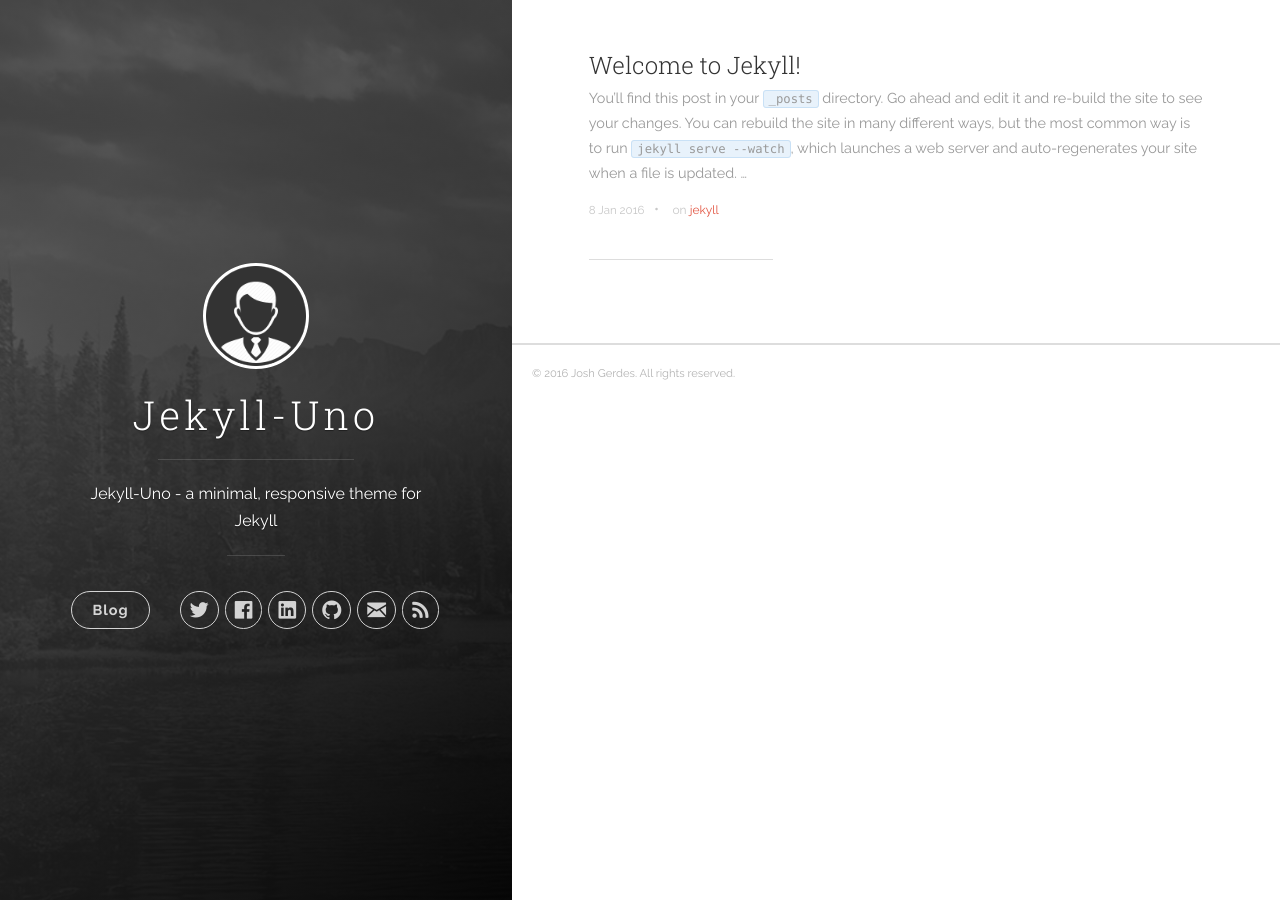
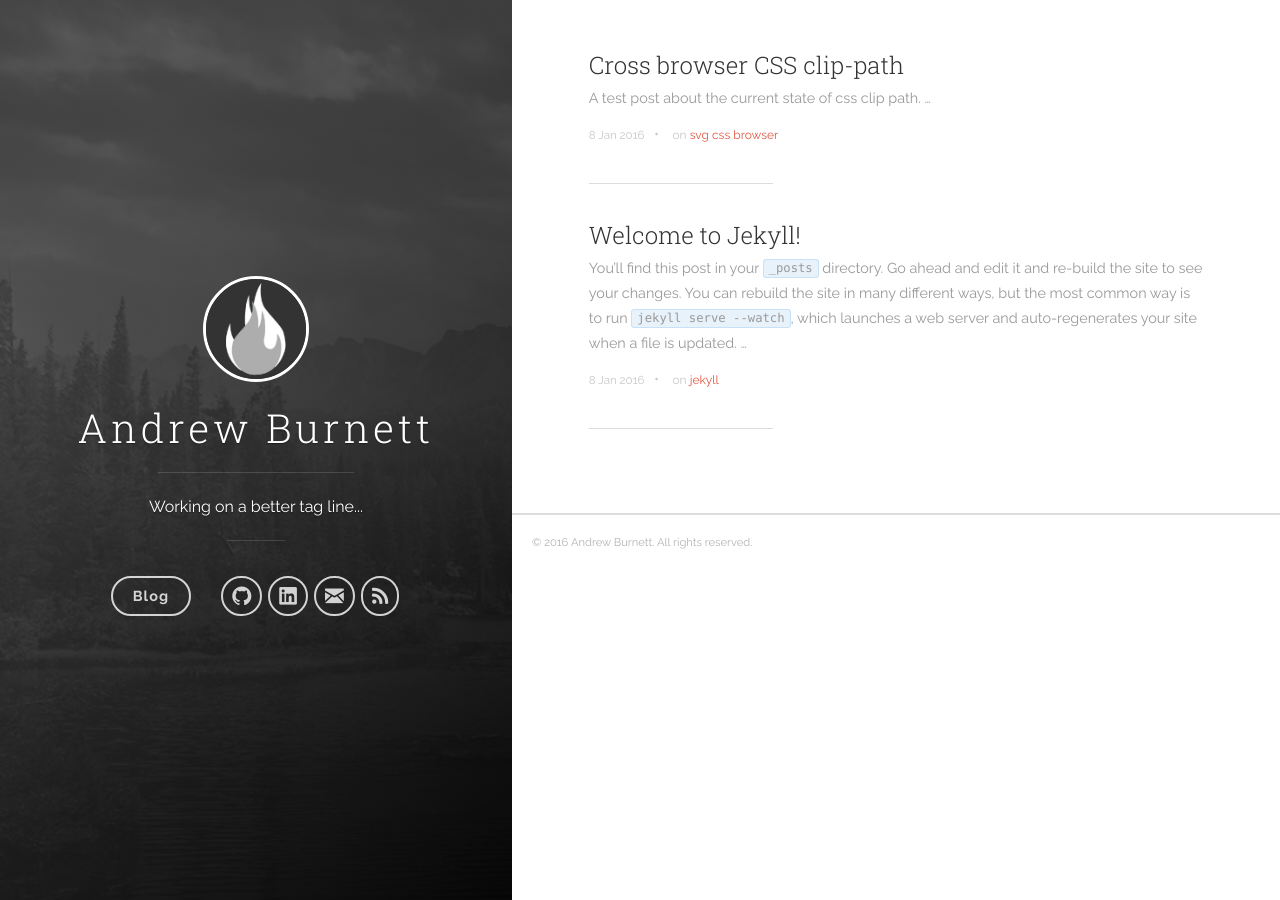
Before and after one commit to andburn/andburn.github.io, a Jekyll site: the page built from index.html, in a window 1280 px wide. Built offline with Jekyll 4.4.1, drawn with Linux system fonts in a browser that asks for light colours; nearby versions of some CDN libraries; the list of posts is cut into pages by our own code.

Commit message:
Tweak theme

````diff
--- a/_config.yml
+++ b/_config.yml
@@ -1,18 +1,18 @@
 # Site settings
-title: Jekyll-Uno
-description: 'Jekyll-Uno - a minimal, responsive theme for Jekyll'
+title: Andrew Burnett
+description: 'Working on a better tag line...'
 url: 'http://andburn.info'
-baseurl: ''
+baseurl: '/'
 # google_analytics: 'UA-XXXXXX-X'
 # disqus_shortname: 'your-disqus-name'
 
 author:
-  name: 'Josh Gerdes'
-  email: josh@joshgerdes.com
-  twitter_username: joshgerdes
-  facebook_username: joshgerdes
-  github_username:  joshgerdes
-  linkedin_username:  joshgerdes
+  name: 'Andrew Burnett'
+  email: andrew
+  twitter_username:
+  facebook_username:
+  github_username:  andburn
+  linkedin_username:  andburn
 
 defaults:
   -
--- a/_includes/header.html
+++ b/_includes/header.html
@@ -47,22 +47,22 @@
               </li>
             {% endif %}
 
+            {% if site.author.github_username %}
+              <!-- GitHub -->
+              <li class="navigation__item">
+                <a href="https://www.github.com/{{ site.author.github_username }}" title="{{ site.author.github_username }} on GitHub" target="_blank">
+                  <i class="icon icon-social-github"></i>
+                  <span class="label">GitHub</span>
+                </a>
+              </li>
+            {% endif %}
+
             {% if site.author.linkedin_username %}
               <!-- LinkedIn -->
               <li class="navigation__item">
                 <a href="https://www.linkedin.com/in/{{ site.author.linkedin_username }}" title="{{ site.author.linkedin_username }} on LinkedIn" target="_blank">
                   <i class="icon icon-social-linkedin"></i>
                   <span class="label">LinkedIn</span>
-                </a>
-              </li>
-            {% endif %}
-
-            {% if site.author.github_username %}
-              <!-- GitHub -->
-              <li class="navigation__item">
-                <a href="https://www.github.com/{{ site.author.github_username }}" title="{{ site.author.github_username }} on GitHub" target="_blank">
-                  <i class="icon icon-social-github"></i>
-                  <span class="label">GitHub</span>
                 </a>
               </li>
             {% endif %}
--- /dev/null
+++ b/_posts/2016-02-22-svg-clip-paths.markdown
@@ -0,0 +1,13 @@
+---
+title:  "Cross browser CSS clip-path"
+date:   2016-01-08 15:04:23
+categories: [frontend]
+tags: [svg, css, browser]
+---
+A test post about the current state of css clip path.
+
+``` css
+clip-path: /* things */;
+```
+
+More content to follow...
--- a/css/uno.css
+++ b/css/uno.css
@@ -1308,7 +1308,7 @@
 
 .btn, .navigation__item a {
 	padding: 10px 20px;
-	border: 1px solid #e25440;
+	border: 2px solid #e25440;
 	border-radius: 20px;
 	font-size: .9em;
 	font-weight: bold;
````
Also changed, not shown: images/profile.jpg, images/profile_base.jpg (added).
